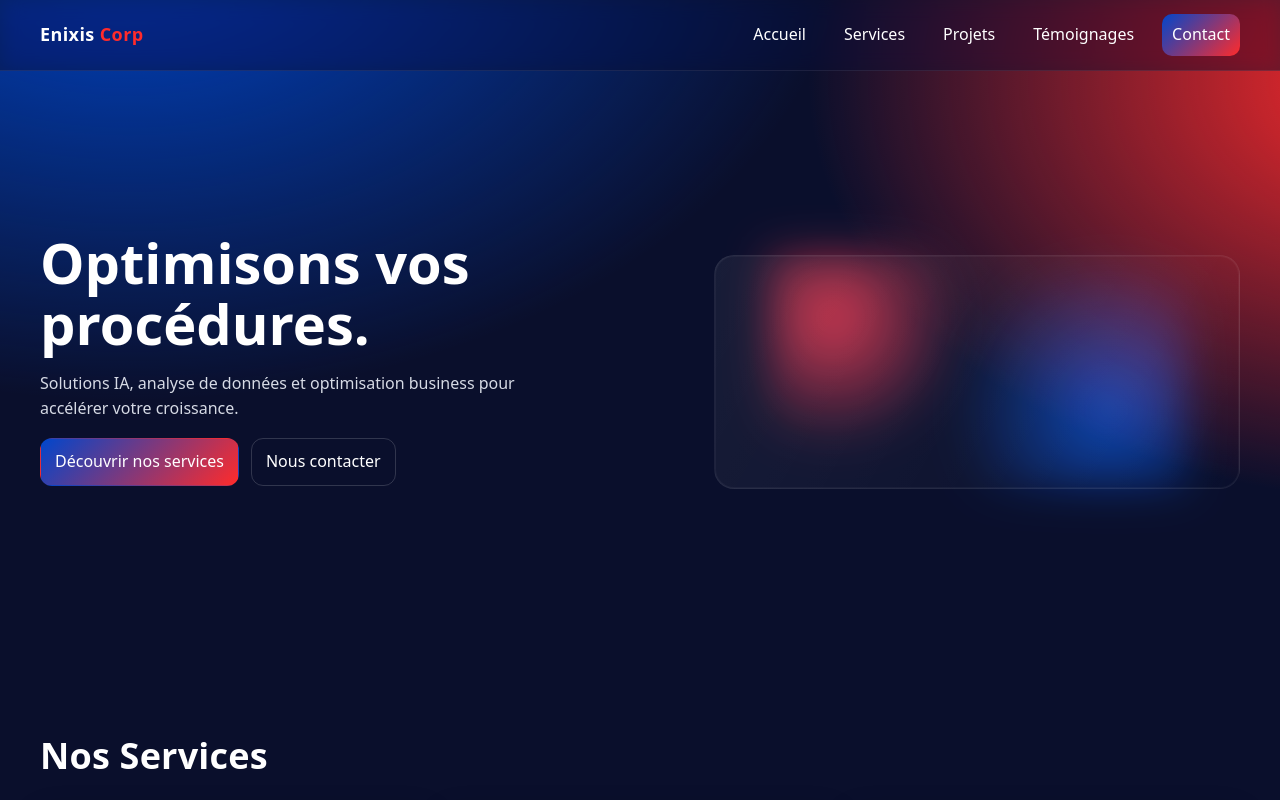
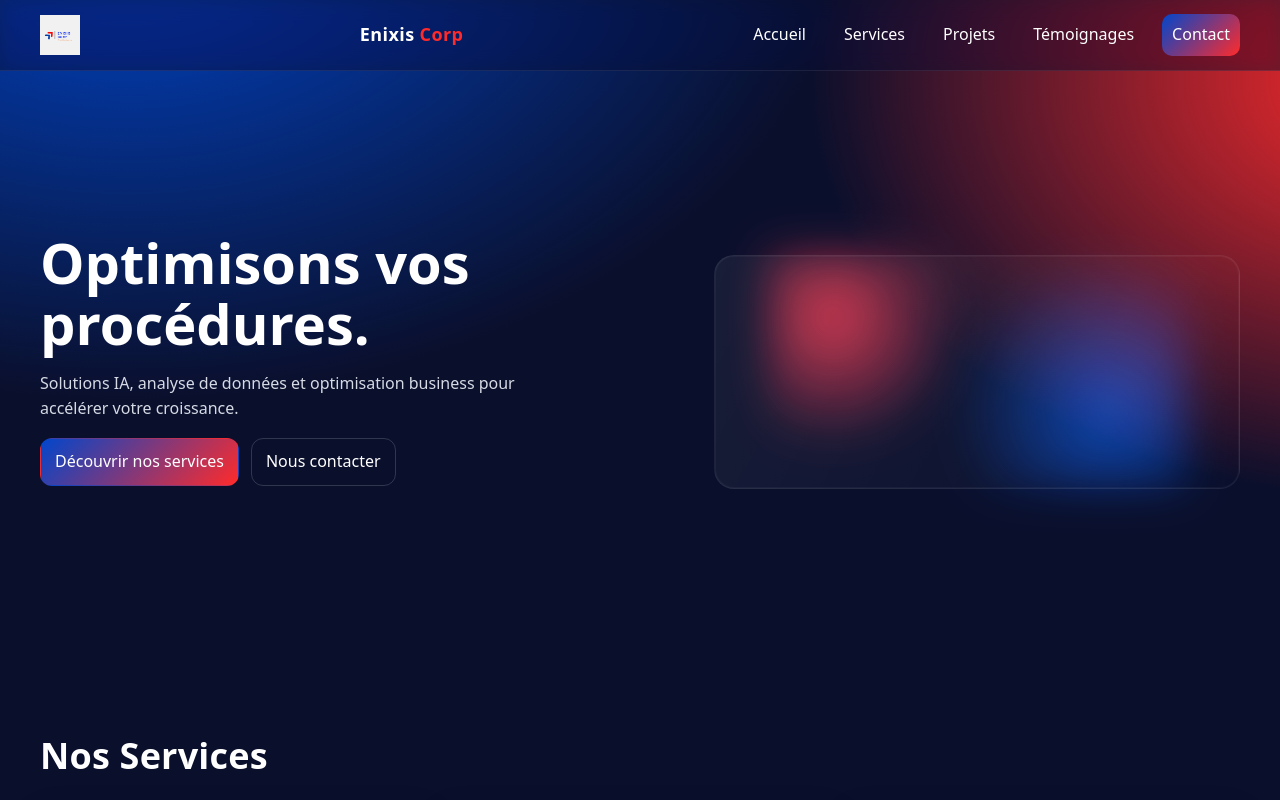
Before and after one commit to enixiscorp/Enixis-Corp, a plain HTML site: page index.html in a window 1280 px wide. Shown: the top 800 px of the page. Drawn offline with Linux system fonts and the light colour scheme.

Commit message:
Update index.html

```diff
--- a/index.html
+++ b/index.html
@@ -3,7 +3,7 @@
 <head>
   <meta charset="utf-8">
   <meta name="viewport" content="width=device-width, initial-scale=1">
-  <title>Enixis Corp – IA Data & Optimisation Business</title>
+  <title>Enixis Corp – IA, Data & Optimisation Business</title>
   <meta name="description" content="Enixis Corp accompagne les entreprises avec l'IA, l'analyse de données et l'optimisation de processus. Formations, coaching emploi, marketing, dashboards et plus.">
   <meta name="theme-color" content="#0A0F2C">
   <link rel="canonical" href="https://handock-max.github.io/Enixis-Corp/">
@@ -28,6 +28,7 @@
 
   <header class="site-header" role="banner">
     <div class="container header-inner">
+      <img src="images/enixis corp_logo.png" alt="Logo Enixis Corp" class="logo" width="40" height="40">
       <a href="#home" class="brand" aria-label="Enixis Corp – Accueil">Enixis <span>Corp</span></a>
 
       <button class="nav-toggle" aria-expanded="false" aria-controls="primary-nav" aria-label="Ouvrir le menu">
```
